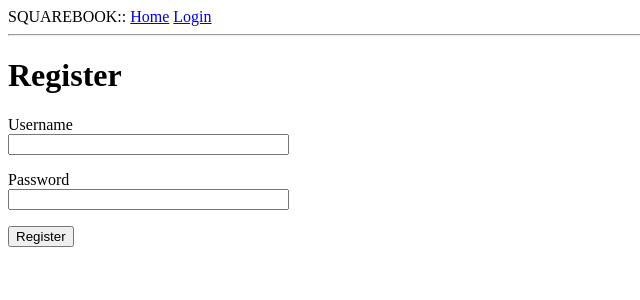
After one commit to MuhammadShah101/sample-app, a Flask app: page /register in a window 1280 px wide. The commit adds this page. Shown: the top 300 px of the page, without its empty margins (0-640 px from the left). Run offline with Flask 2, Linux system fonts and the light colour scheme; parts of the project's set-up code (start-up, migrations or seed data) failed here and were passed over; some libraries are stand-ins or nearby versions.

Commit message:
buggy code to fix

```diff
--- a/fb_clone.py
+++ b/fb_clone.py
@@ -1 +1,5 @@
-from app import app
+from project import app
+
+
+if __name__ == '__main__':
+    app.run(debug=True)
--- a/app/__init__.py
+++ b/project/__init__.py
@@ -1,5 +1,5 @@
 from flask import Flask
-from config import Config
+from project.config import Config
 from flask_sqlalchemy import SQLAlchemy
 from flask_migrate import Migrate
 
@@ -7,3 +7,5 @@ app = Flask(__name__)
 app.config.from_object(Config)
 db = SQLAlchemy(app)
 migrate = Migrate(app, db)
+
+import project.routes
--- a/app/config.py
+++ b/project/config.py
@@ -4,5 +4,5 @@ class Config(object):
     basedir = os.path.abspath(os.path.dirname(__file__))
     SECRET_KEY = os.environ.get('SECRET_KEY') or 'you-will-never-guess'
     SQLALCHEMY_DATABASE_URI = os.environ.get('DATABASE_URL') or \
-        'sqlite:///' + os.path.join(basedir, 'app.db')
+        'sqlite:///' + os.path.join(basedir, 'fb_clone.db')
     SQLALCHEMY_TRACK_MODIFICATIONS = False
--- a/app/forms.py
+++ b/project/forms.py
@@ -8,9 +8,14 @@ from wtforms.validators import DataRequired
 #^^ the stuff above imports object classes from extensions
 
 class LoginForm(FlaskForm):
-    username = StringField('Username', validators=[DataRequired()])
+    email = StringField('Username', validators=[DataRequired()])
     password = PasswordField('Password', validators=[DataRequired()])
     remember_me = BooleanField('Remember Me')
     submit = SubmitField('Sign In')
 
 # ^^^ validators is used to attach validation behaviors to the fields
+
+class RegisterForm(FlaskForm):
+    email = StringField('Username', validators=[DataRequired()])
+    password = PasswordField('Password', validators=[DataRequired()])
+    submit = SubmitField('Register')
--- /dev/null
+++ b/project/routes.py
@@ -0,0 +1,53 @@
+from project import app
+from project.forms import LoginForm, RegisterForm
+from flask import flash, render_template, url_for, redirect, request, jsonify
+from project import db
+from project.models import Users
+
+@app.route('/')
+@app.route('/login', methods=['GET', 'POST'])
+def login():
+    form = LoginForm()
+    if form.validate_on_submit():
+        flash('Login requested for user {}, remember_me={}'.format(
+            form.email.data, form.remember_me.data))
+        return redirect(url_for('home'))
+    return render_template('login.html', title='Sign In', form=form)
+
+@app.route("/register", methods=['GET', 'POST'])
+def register():
+    form = RegisterForm()
+    if form.validate_on_submit():
+        new_user = Users(email = form.email.data)
+        hashed_password = new_user.set_password_hash(form.password.data)
+        db.session.add(new_user)
+        db.session.commit()
+        flash('Login requested for user {}, remember_me={}'.format(
+            form.email.data, form.remember_me.data))
+        return redirect(url_for('home'))
+    return render_template('register.html', form=form)
+
+@app.route("/test")
+def test():
+    users = list(Users.query.all())
+    return jsonify(users)
+
+
+@app.route('/home') #decorator
+def index():
+    user = {'username': 'Daniel'}
+    posts = [
+        {
+            'author': {'username': 'John'},
+            'body': 'Beautiful day in Texas!'
+        },
+        {
+            'author': {'username': 'James'},
+            'body': 'Coding, Coding, CODING, COdInG!'
+        }
+    ]
+    return render_template('index.html', title='Home', user=user, posts=posts)
+
+@app.route("/hello")
+def hello():
+    return "hello"
--- a/app/templates/login.html
+++ b/project/templates/login.html
@@ -5,9 +5,9 @@
     <form action="" method="post" novalidate>
         {{ form.hidden_tag() }}
         <p>
-            {{ form.username.label }}<br>
-            {{ form.username(size=32) }}<br>
-            {% for error in form.username.errors %}
+            {{ form.email.label }}<br>
+            {{ form.email(size=32) }}<br>
+            {% for error in form.email.errors %}
             <span style="color: red;">[{{ error }}]</span>
             {% endfor %}
         </p>
--- /dev/null
+++ b/project/templates/register.html
@@ -0,0 +1,23 @@
+{% extends "base.html" %}
+
+{% block content %}
+<h1>Register</h1>
+<form action="" method="post" novalidate>
+    {{ form.hidden_tag() }}
+    <p>
+        {{ form.email.label }}<br>
+        {{ form.email(size=32) }}<br>
+        {% for error in form.email.errors %}
+        <span style="color: red;">[{{ error }}]</span>
+        {% endfor %}
+    </p>
+    <p>
+        {{ form.password.label }}<br>
+        {{ form.password(size=32) }}<br>
+        {% for error in form.password.errors %}
+        <span style="color: red;">[{{ error }}]</span>
+        {% endfor %}
+    </p>
+    <p>{{ form.submit() }}</p>
+</form>
+{% endblock %}
```
Also changed, not shown: app/routes.py (deleted, +0 -28 lines), project/models.py (renamed from app/models.py, +10 -4 lines), fb_clone.db (added), project/fb_clone.db (added), project/templates/base.html (renamed from app/templates/base.html), project/templates/index.html (renamed from app/templates/index.html).
